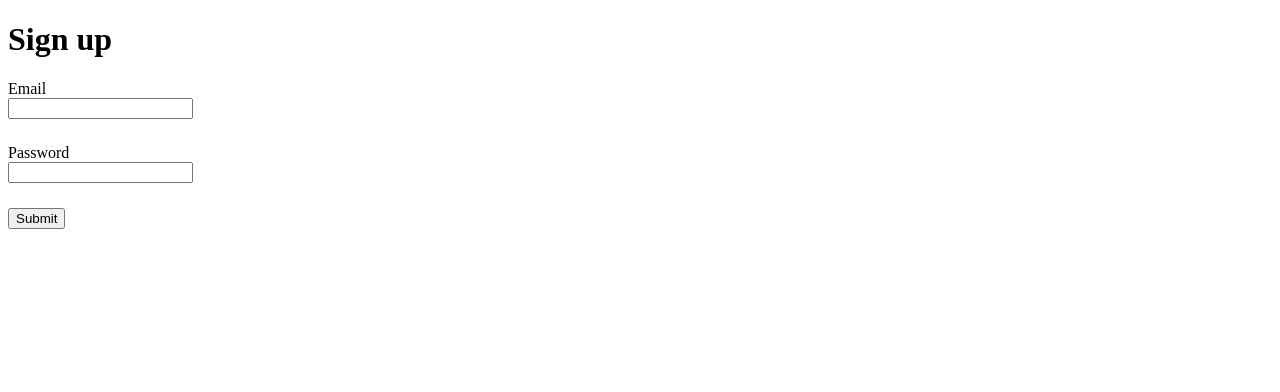
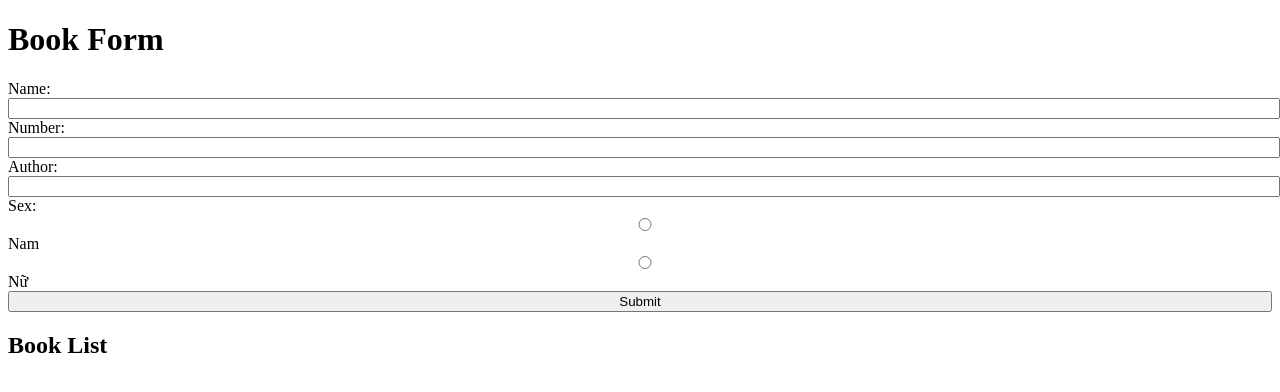
Before and after one commit to Nguyenvannho/baitapvereactjs, a React (Create React App) app in the folder Baitap-useState/: page / in a window 1280 px wide. Shown: the top 392 px of the page. Built offline with nearby package versions, Linux system fonts and the light colour scheme.

Commit message:
baitapReactForm

```diff
--- a/Baitap-useState/src/App.css
+++ b/Baitap-useState/src/App.css
@@ -1,52 +1,14 @@
-/* //Thực hành 1 */
-/* label {
+/* .container {
+  width: 300px;
+  margin: auto;
+}
+
+label {
   display: block;
 }
 
-.custom-input {
-  padding-bottom: 2%;
-}
-
-.custom-input-error label {
-  color: red;
-}
-
-.custom-input-error input {
-  border: 2px solid red;
-  border-radius: 4px;
-}
-
-
-.error {
-  color: red;
-  margin: 0;
-} */
-
-/* //Thực hành 2 */
-/* label {
-  display: block;
-}
-
-.custom-input {
-  padding-bottom: 2%;
-}
-
-.custom-input-error label {
-  color: red;
-}
-
-.custom-input-error input {
-  border: 2px solid red;
-  border-radius: 4px;
-}
-
-.error {
-  color: red;
-  margin: 0;
-} */
-/* //thực hành 3 */
-label {
-  display: block;
+input {
+  width: 100%;
 }
 
 .custom-input {
@@ -66,3 +28,122 @@ label {
   color: red;
   margin: 0;
 }
+
+.width-auto {
+  width: auto;
+}
+
+.flex {
+  display: flex;
+}
+
+table {
+  font-family: arial, sans-serif;
+  border-collapse: collapse;
+  width: 100%;
+}
+
+td, th {
+  border: 1px solid #dddddd;
+  text-align: left;
+  padding: 8px;
+}
+
+tr:nth-child(even) {
+  background-color: #dddddd;
+} */
+
+/* //bt3
+ */
+
+/*
+ div.error {
+  color: red;
+}
+input,
+label,
+button {
+  font-family: Arial, sans-serif;
+  font-size: 14px;
+  color: #333;
+}
+ .form-wrapper {
+  width: 500px;
+  margin: 50px auto;
+  padding: 20px;
+  border: 1px solid #ccc;
+  border-radius: 5px;
+}
+
+.form-group {
+  margin-bottom: 10px;
+}
+
+.form-label {
+  display: block;
+  font-weight: bold;
+}
+
+.form-input {
+  width: 100%;
+  padding: 5px;
+  border-radius: 5px;
+  border: 1px solid #ccc;
+}
+
+.form-button {
+  display: block;
+  margin: 20px auto 0;
+  padding: 10px;
+  border-radius: 5px;
+  border: none;
+  background-color: #007bff;
+  color: #fff;
+  cursor: pointer;
+} */
+
+
+/* //bt4 */
+.container {
+  width: 300px;
+  margin: auto;
+}
+
+label {
+  display: block;
+}
+
+input, textarea, button {
+  width: 100%;
+}
+
+.custom-input {
+  padding-bottom: 2%;
+}
+
+.custom-input-error label {
+  color: red;
+}
+
+.custom-input-error input {
+  border: 2px solid red;
+  border-radius: 4px;
+}
+
+.custom-input-error textarea {
+  border: 2px solid red;
+  border-radius: 4px;
+}
+
+.error {
+  color: red;
+  margin: 0;
+}
+
+.width-auto {
+  width: auto;
+}
+
+.flex {
+  display: flex;
+}
--- a/Baitap-useState/src/App.js
+++ b/Baitap-useState/src/App.js
@@ -1,300 +1,226 @@
-import React, { useState } from "react";
-import { Formik } from "formik";
-import "./App.css";
+import React, { useState } from 'react';
+import { Formik } from 'formik';
+import './App.css';
 
-export default function App() {
-  // Thực hành 1
+// const REGEX = {
+//   email: /^[a-zA-Z0-9_.+-]+@[a-zA-Z0-9-]+\.[a-zA-Z0-9-.]+$/,
+// };
 
-  // const MESSAGE_ERROR = {
-  //   username: "Username error",
-  //   email: "Email error",
-  //   password: "Password error",
-  //   confirmPassword: "Password must be the same"
-  // };
+// function App() {
+//   const [form, setForm] = useState({});
+//   const [errors, setErrors] = useState({});
 
-  // const REGEX = {
-  //   username: /^[a-zA-Z]{2,}$/,
-  //   email: /^[a-zA-Z0-9_.+-]+@[a-zA-Z0-9-]+\.[a-zA-Z0-9-.]+$/,
-  //   password: /^[a-zA-Z0-9!@#\$%\^\&*\)\(+=._-]{6,}$/
-  // };
+//   const handleChange = (event) => {
+//     const { name, value } = event.target;
+//     setForm((prevState) => ({ ...prevState, [name]: value }));
+//   };
 
-  // const [form, setForm] = useState({});
+//   const handleValidate = (values) => {
+//     const newErrors = {};
 
-  // function handleChange(event) {
-  //   let error = "";
-  //   if (event.target.name === "password") {
-  //     if (form.confirmPassword && form.confirmPassword.value) {
-  //       error =
-  //         event.target.value === form.confirmPassword.value
-  //           ? ""
-  //           : MESSAGE_ERROR[event.target.name];
-  //     } else {
-  //       error = REGEX[event.target.name].test(event.target.value)
-  //         ? ""
-  //         : MESSAGE_ERROR[event.target.name];
-  //     }
-  //   } else if (event.target.name === "confirmPassword") {
-  //     error =
-  //       event.target.value === form.password.value
-  //         ? ""
-  //         : MESSAGE_ERROR[event.target.name];
-  //   } else {
-  //     error = REGEX[event.target.name].test(event.target.value)
-  //       ? ""
-  //       : MESSAGE_ERROR[event.target.name];
-  //   }
-  //   setForm({
-  //     ...form,
-  //     [event.target.name]: { value: event.target.value, error: error }
-  //   });
-  // }
+//     if (!values.name) {
+//       newErrors.name = 'Required';
+//     }
 
-  // function handleSubmit() {
-  //   const isFilled =
-  //     form.username &&
-  //     form.username.value &&
-  //     form.email &&
-  //     form.email.value &&
-  //     form.password &&
-  //     form.password.value &&
-  //     form.confirmPassword &&
-  //     form.confirmPassword.value;
-  //   const isError =
-  //     isFilled &&
-  //     (form.username.error ||
-  //       form.email.error ||
-  //       form.password.error ||
-  //       form.confirmPassword.error);
+//     if (!values.email) {
+//       newErrors.email = 'Required';
+//     } else if (!REGEX.email.test(values.email)) {
+//       newErrors.email = 'Invalid email address';
+//     }
 
-  //   alert(
-  //     isFilled && !isError
-  //       ? "Sign up successfully!!!"
-  //       : "Please fill out all the fields!!!"
-  //   );
-  // }
+//     if (!values.phone) {
+//       newErrors.phone = 'Required';
+//     }
 
-  // return (
-  //   <div>
-  //     <h1>Sign up</h1>
-  //     <form>
-  //       <div
-  //         className={`custom-input ${form.username &&
-  //           form.username.error &&
-  //           "custom-input-error"}`}
-  //       >
-  //         <label>Username </label>
-  //         <input
-  //           name="username"
-  //           value={(form.username && form.username.value) || ""}
-  //           onChange={handleChange}
-  //         />
-  //         {form.username && form.username.error && (
-  //           <p className="error">{form.username.error}</p>
-  //         )}
-  //       </div>
-  //       <div
-  //         className={`custom-input ${form.email &&
-  //           form.email.error &&
-  //           "custom-input-error"}`}
-  //       >
-  //         <label>Email </label>
-  //         <input
-  //           name="email"
-  //           value={(form.email && form.email.value) || ""}
-  //           onChange={handleChange}
-  //         />
-  //         {form.email && form.email.error && (
-  //           <p className="error">{form.email.error}</p>
-  //         )}
-  //       </div>
-  //       <div
-  //         className={`custom-input ${form.password &&
-  //           form.password.error &&
-  //           "custom-input-error"}`}
-  //       >
-  //         <label>Password </label>
-  //         <input
-  //           type="password"
-  //           name="password"
-  //           value={(form.password && form.password.value) || ""}
-  //           onChange={handleChange}
-  //         />
-  //         {form.password && form.password.error && (
-  //           <p className="error">{form.password.error}</p>
-  //         )}
-  //       </div>
-  //       <div
-  //         className={`custom-input ${form.confirmPassword &&
-  //           form.confirmPassword.error &&
-  //           "custom-input-error"}`}
-  //       >
-  //         <label>Confirm password </label>
-  //         <input
-  //           type="password"
-  //           name="confirmPassword"
-  //           value={(form.confirmPassword && form.confirmPassword.value) || ""}
-  //           onChange={handleChange}
-  //         />
-  //         {form.confirmPassword && form.confirmPassword.error && (
-  //           <p className="error">{form.confirmPassword.error}</p>
-  //         )}
-  //       </div>
-  //       <button type="button" onClick={handleSubmit}>
-  //         Submit
-  //       </button>
-  //     </form>
-  //   </div>
-  // );
+//     return newErrors;
+//   };
 
-  // Thực hành 2
-  // const MESSAGE_ERROR = {
-  //   email: "Email error",
-  //   password: "Password error"
-  // };
+//   const handleSubmit = () => {
+//     alert('Liên hệ đã được gửi đi!');
+//   };
 
-  // const REGEX = {
-  //   email: /^[a-zA-Z0-9_.+-]+@[a-zA-Z0-9-]+\.[a-zA-Z0-9-.]+$/,
-  //   password: /^[a-zA-Z0-9!@#\$%\^\&*\)\(+=._-]{6,}$/
-  // };
+//   return (
+//     <div>
+//       <Formik
+//         initialValues={form}
+//         validate={handleValidate}
+//         onSubmit={handleSubmit}
+//       >
+//         {({ values, errors, touched, handleSubmit, handleChange }) => (
+//           <form onSubmit={handleSubmit}>
+//             <label>
+//               Name:
+//               <input
+//                 type="text"
+//                 name="name"
+//                 value={values.name || ''}
+//                 onChange={handleChange}
+//               />
+//               {errors.name && touched.name && <div>{errors.name}</div>}
+//             </label>
+//             <label>
+//               Email:
+//               <input
+//                 type="email"
+//                 name="email"
+//                 value={values.email || ''}
+//                 onChange={handleChange}
+//               />
+//               {errors.email && touched.email && <div>{errors.email}</div>}
+//             </label>
+//             <label>
+//               Phone:
+//               <input
+//                 type="tel"
+//                 name="phone"
+//                 value={values.phone || ''}
+//                 onChange={handleChange}
+//               />
+//               {errors.phone && touched.phone && <div>{errors.phone}</div>}
+//             </label>
+//             <button type="submit">Submit</button>
+//           </form>
+//         )}
+//       </Formik>
+//     </div>
+//   );
+// }
 
-  // const [form, setForm] = useState({});
+//bt 3
+// export default App;
+// function App() {
+//   const REGEX = {
+//     email: /^[a-zA-Z0-9_.+-]+@[a-zA-Z0-9-]+\.[a-zA-Z0-9-.]+$/,
+//   };
+//   const [form, setForm] = useState({});
+//   const handleChange = (event) => {
+//     const { name, value } = event.target;
+//     setForm({ ...form, [name]: value });
+//   };
+//   const handleValidate = (values) => {
+//     const errors = {};
+//     let hasEmail = false;
+//     if (values.email) {
+//       hasEmail = true;
+//       if (!REGEX.email.test(values.email)) {
+//         errors.email = 'Invalid email address';
+//       }
+//     } else {
+//       errors.email = 'Required';
+//     }
+//     if (!values.title) {
+//       errors.title = 'Required';
+//     }
+//     return errors;
+//   };
+//   const [errors, setErrors] = useState({});
+//   const handleSubmit = (values) => {
+//     alert('Contact added successfully!');
+//   };
 
-  // function handleChange(event) {
-  //   let error = REGEX[event.target.name].test(event.target.value)
-  //     ? ""
-  //     : MESSAGE_ERROR[event.target.name];
-  //   setForm({
-  //     ...form,
-  //     [event.target.name]: { value: event.target.value, error: error }
-  //   });
-  // }
+//   return (
+//     <div className="App">
+//       <h1>Contact Form</h1>
+//       <Formik initialValues={form} onSubmit={handleSubmit} validate={handleValidate}>
+//         {({ values, handleSubmit, handleChange, errors }) => (
+//           <form onSubmit={handleSubmit}>
+//             <div>
+//               <label htmlFor="email">Email:</label>
+//               <input type="email" id="email" name="email" onChange={handleChange} value={values.email || ''} />
+//               {errors.email && <div>{errors.email}</div>}
+//             </div>
+//             <div>
+//               <label htmlFor="title">Title:</label>
+//               <input type="text" id="title" name="title" onChange={handleChange} value={values.title || ''} />
+//               {errors.title && <div>{errors.title}</div>}
+//             </div>
+//             <button type="submit">Submit</button>
+//           </form>
+//         )}
+//       </Formik>
+//     </div>
+//   );
+// }
 
-  // function handleSubmit() {
-  //   const isFilled =
-  //     form.email && form.email.value && form.password && form.password.value;
-  //   const isError = isFilled && (form.email.error || form.password.error);
-  //   alert(
-  //     isFilled && !isError
-  //       ? "Login in successfully!!!"
-  //       : "Please fill out all the fields!!!"
-  //   );
-  // }
+// export default App;
 
-  // return (
-  //   <div>
-  //     <h1>Login</h1>
-  //     <form>
-  //       <div
-  //         className={`custom-input ${form.email &&
-  //           form.email.error &&
-  //           "custom-input-error"}`}
-  //       >
-  //         <label>Email </label>
-  //         <input
-  //           name="email"
-  //           value={(form.email && form.email.value) || ""}
-  //           onChange={handleChange}
-  //         />
-  //         {form.email && form.email.error && (
-  //           <p className="error">Email error</p>
-  //         )}
-  //       </div>
-  //       <div
-  //         className={`custom-input ${form.password &&
-  //           form.password.error &&
-  //           "custom-input-error"}`}
-  //       >
-  //         <label>Password </label>
-  //         <input
-  //           type="password"
-  //           name="password"
-  //           value={(form.password && form.password.value) || ""}
-  //           onChange={handleChange}
-  //         />
-  //         {form.password && form.password.error && (
-  //           <p className="error">Password error</p>
-  //         )}
-  //       </div>
-  //       <button type="button" onClick={handleSubmit}>
-  //         Submit
-  //       </button>
-  //     </form>
-  //   </div>
-  // );
-
-  const REGEX = {
-    email: /^[a-zA-Z0-9_.+-]+@[a-zA-Z0-9-]+\.[a-zA-Z0-9-.]+$/
+// bt 4
+function App() {
+  const SEX_LIST = [
+    { label: 'Nam', value: 'male' },
+    { label: 'Nữ', value: 'female' },
+  ];
+  const [form, setForm] = useState({});
+  const handleChange = (event) => {
+    const value = event.target.type === 'checkbox' ? !form[event.target.name] : event.target.value;
+    setForm({ ...form, [event.target.name]: value });
+  };
+  const handleValidate = (values) => {
+    const errors = {};
+    if (!values.name) {
+      errors.name = 'Required';
+    }
+    if (!values.number) {
+      errors.number = 'Required';
+    }
+    if (!values.author) {
+      errors.author = 'Required';
+    }
+    if (!values.sex) {
+      errors.sex = 'Required';
+    }
+    return errors;
+  };
+  const [errors, setErrors] = useState({});
+  const handleSubmit = (values) => {
+    alert('Book added successfully!');
   };
 
-  const [form, setForm] = useState({});
-
-  function handleChange(event) {
-    setForm({
-      ...form,
-      [event.target.name]: event.target.value
-    });
-  }
-
-  function handleValidate() {
-    const errors = {};
-    if (!form.email) {
-      errors.email = "Required";
-    } else if (!REGEX.email.test(form.email)) {
-      errors.email = "Invalid email address";
-      console.log("code");
-    }
-    if (!form.password) {
-      errors.password = "Required";
-    }
-    return errors;
-  }
-
-  function handleSubmit() {
-    alert("Login in successfully!!!");
-  }
-
   return (
-    <div>
-      <h1>Sign up</h1>
-      <Formik
-        initialValues={form}
-        validate={handleValidate}
-        onSubmit={handleSubmit}
-      >
-        {({ errors, handleSubmit }) => (
+    <div className="App">
+      <h1>Book Form</h1>
+      <Formik initialValues={form} onSubmit={handleSubmit} validate={handleValidate}>
+        {({ values, handleSubmit, handleChange, errors }) => (
           <form onSubmit={handleSubmit}>
-            <div
-              className={`custom-input ${
-                errors.email ? "custom-input-error" : ""
-              }`}
-            >
-              <label>Email</label>
-              <input
-                type="email"
-                name="email"
-                value={form.email || ""}
-                onChange={handleChange}
-              />
-              <p className="error">{errors.email}</p>
+            <div>
+              <label htmlFor="name">Name:</label>
+              <input type="text" id="name" name="name" onChange={handleChange} value={values.name || ''} />
+              {errors.name && <div className="error">{errors.name}</div>}
             </div>
-            <div
-              className={`custom-input ${
-                errors.password ? "custom-input-error" : ""
-              }`}
-            >
-              <label>Password</label>
-              <input
-                type="password"
-                name="password"
-                value={form.password || ""}
-                onChange={handleChange}
-              />
-              <p className="error">{errors.password}</p>
+            <div>
+              <label htmlFor="number">Number:</label>
+              <input type="text" id="number" name="number" onChange={handleChange} value={values.number || ''} />
+              {errors.number && <div className="error">{errors.number}</div>}
+            </div>
+            <div>
+              <label htmlFor="author">Author:</label>
+              <input type="text" id="author" name="author" onChange={handleChange} value={values.author || ''} />
+              {errors.author && <div className="error">{errors.author}</div>}
+            </div>
+            <div>
+              <label htmlFor="sex">Sex:</label>
+              {SEX_LIST.map((option) => (
+                <label key={option.value}>
+                  <input
+                    type="radio"
+                    name="sex"
+                    value={option.value}
+                    checked={values.sex === option.value}
+                    onChange={handleChange}
+                  />
+                  {option.label}
+                </label>
+              ))}
+              {errors.sex && <div className="error">{errors.sex}</div>}
             </div>
             <button type="submit">Submit</button>
           </form>
         )}
       </Formik>
+      <h2>Book List</h2>
+      {/* Render the list of books */}
     </div>
   );
 }
+
+export default App;
--- a/Baitap-useState/src/index.js
+++ b/Baitap-useState/src/index.js
@@ -1,6 +1,8 @@
 import React from "react";
 import ReactDOM from "react-dom/client";
 import App from "./App";
+
+
 import reportWebVitals from "./reportWebVitals";
 
 
```
